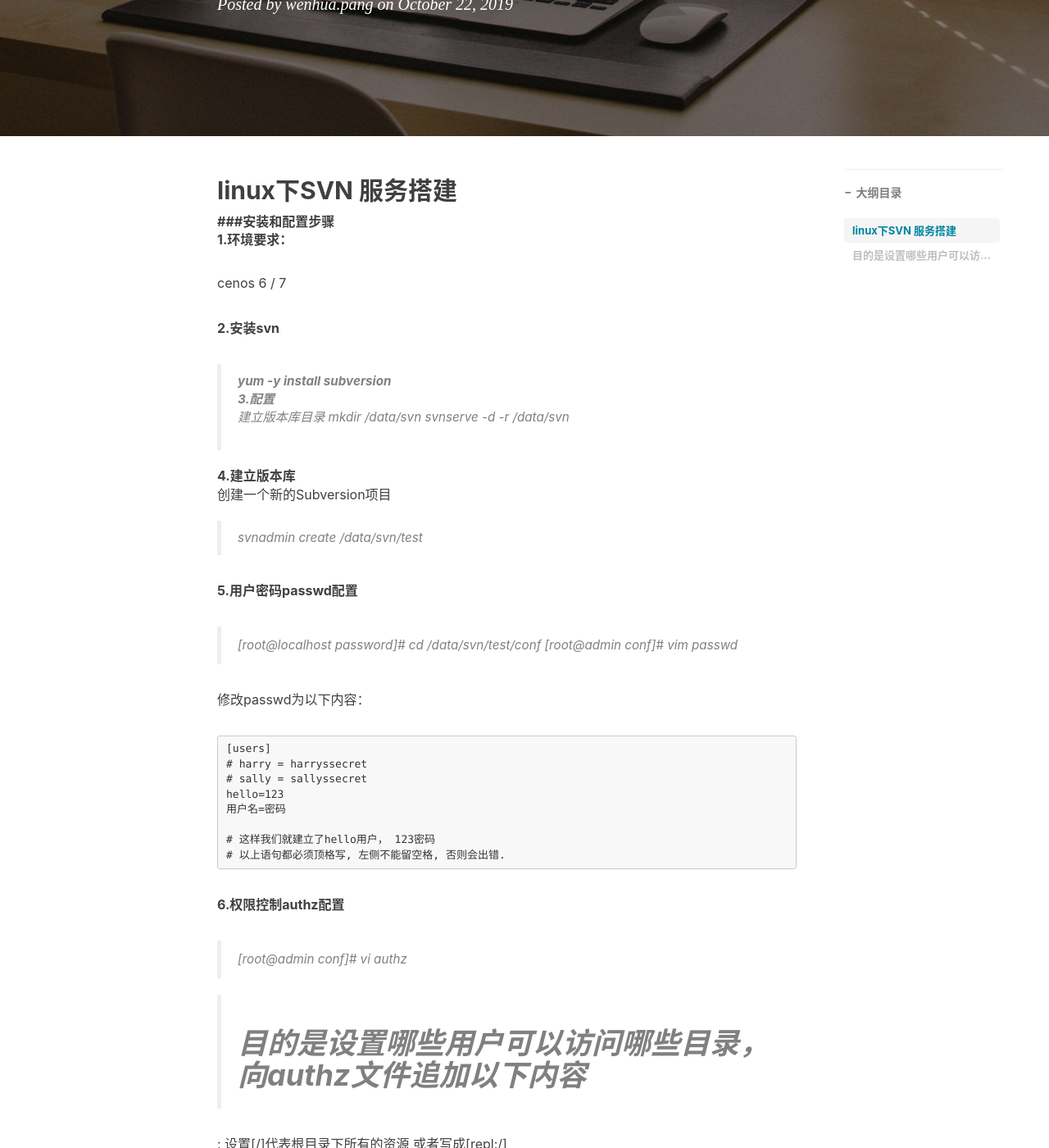
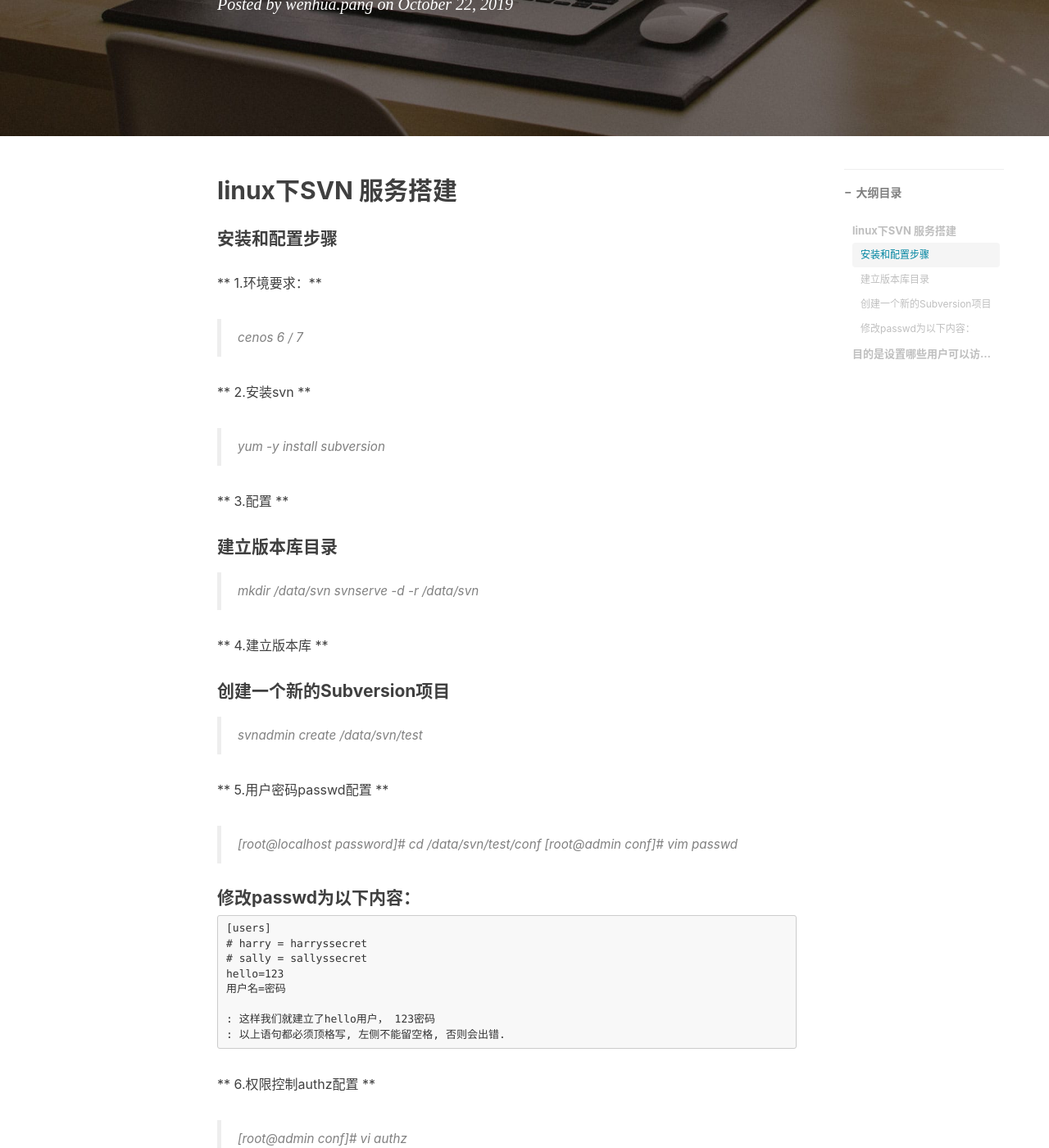
Before and after one commit to wenhuaGit/wenhuaGit.github.io, a Jekyll site: the page built from _posts/2019-10-22-linux下SVN 服务搭建.md, in a window 1280 px wide and 1400 px high, scrolled down 357 px. Shown: the whole window at 82% size. Built offline with Jekyll 4.4.1, drawn with Linux system fonts in a browser that asks for light colours; nearby versions of some CDN libraries; comment, search, counter and statistics services are not loaded; some of the changed text lies outside the part shown.

Commit message:
Update 2019-10-22-linux下SVN 服务搭建.md

````diff
--- a/_posts/2019-10-22-linux下SVN 服务搭建.md
+++ b/_posts/2019-10-22-linux下SVN 服务搭建.md
@@ -13,29 +13,35 @@ tags:
 
 ## linux下SVN 服务搭建
 
-###安装和配置步骤
-**1.环境要求：**
+#### 安装和配置步骤
+** 1.环境要求：**
 
-:   cenos 6 / 7
+> cenos 6 / 7
 
-**2.安装svn**
+** 2.安装svn **
 
 > yum -y install subversion
-**3.配置**
-: 建立版本库目录
+
+** 3.配置 **
+
+#### 建立版本库目录
+
 > mkdir /data/svn
 > svnserve -d -r /data/svn
 
-**4.建立版本库**
-: 创建一个新的Subversion项目
+** 4.建立版本库 **
+
+#### 创建一个新的Subversion项目
+
 > svnadmin create /data/svn/test
 
-**5.用户密码passwd配置**
+** 5.用户密码passwd配置 **
 
 > [root@localhost password]#   cd /data/svn/test/conf
 > [root@admin conf]#    vim passwd
 
-修改passwd为以下内容：
+#### 修改passwd为以下内容：
+
 ```
 [users]
 # harry = harryssecret
@@ -43,11 +49,11 @@ tags:
 hello=123
 用户名=密码
 
-# 这样我们就建立了hello用户， 123密码
-# 以上语句都必须顶格写, 左侧不能留空格, 否则会出错.
+: 这样我们就建立了hello用户， 123密码
+: 以上语句都必须顶格写, 左侧不能留空格, 否则会出错.
 ```
 
-**6.权限控制authz配置**
+** 6.权限控制authz配置 **
 
 >[root@admin conf]# vi  authz
 
@@ -62,7 +68,7 @@ hello = rw
 如果是自己用，就直接是读写吧。
 以上语句都必须顶格写, 左侧不能留空格, 否则会出错.
 ```
-**7.服务svnserve.conf配置**
+** 7.服务svnserve.conf配置 **
 ```
 [root@admin conf]# vim svnserve.conf
 
@@ -86,7 +92,7 @@ realm=/data/svn/repositories
 
 *以上语句都必须顶格写, 左侧不能留空格, 否则会出错.*
 ```
-**8.启动svn服务**
+** 8.启动svn服务 **
 
 查看svn的服务是否启动
 >ps -ef|grep svn
@@ -94,14 +100,14 @@ realm=/data/svn/repositories
 如果没有启动执行 下面命令即可：
 >svnserve -d -r /data/svn  --listen-port=3690
 
-**9.客户端连接**
+** 9.客户端连接 **
 >svn co svn://ip/test
 >用户名:hello
 >密码：123
 
 ----------------
 
-**10.实现SVN与WEB同步,可以CO一个出来,也可以直接配在仓库中**
+** 10.实现SVN与WEB同步,可以CO一个出来,也可以直接配在仓库中 **
 
 1) 设置WEB服务器根目录为
 > /usr/local/apache2/htdocs/
@@ -113,12 +119,12 @@ realm=/data/svn/repositories
 
 > chown -R apache:apache /usr/local/apache2/htdocs/test
 
-**3)建立同步脚本**
+** 3)建立同步脚本 **
 
 > cd /data/svn/test/hooks/
 > cp post-commit.tmpl post-commit
 
-**编辑post-commit,在文件最后添加以下内容**
+** 编辑post-commit,在文件最后添加以下内容 **
 ```
 REPOS="$1"
 REV="$2"
````
